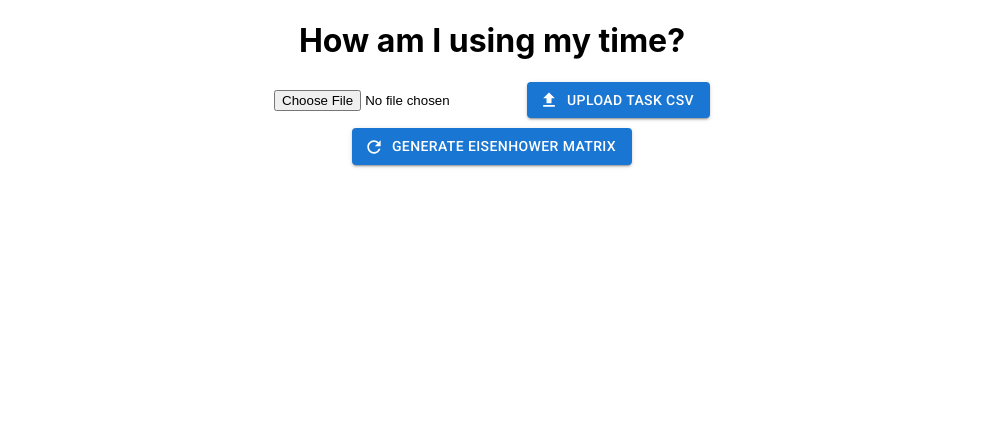
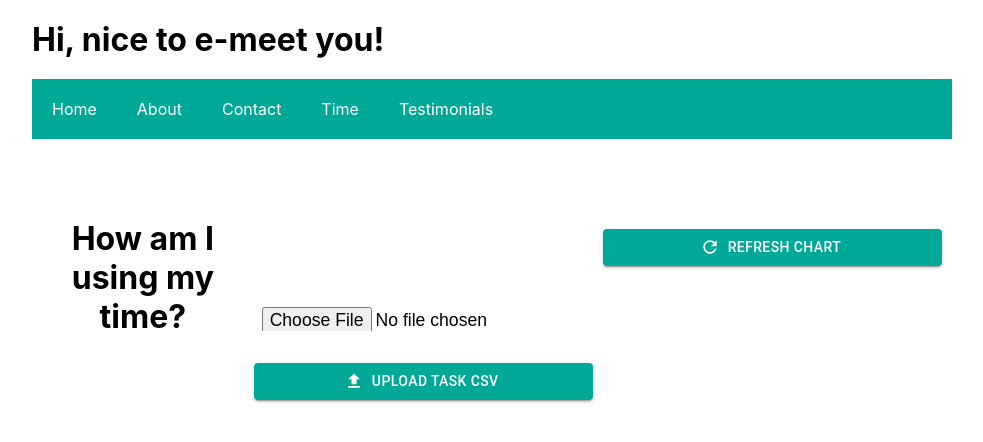
Before and after one commit to henashah7/pm-learning, a React (Create React App) app in the folder frontend/: page /time in a window 1280 px wide. Shown: the top 442 px of the page, without its empty margins (148-1131 px from the left). Built offline with nearby package versions, Linux system fonts and the light colour scheme.

Commit message:
Add portfolio content

```diff
--- a/frontend/package.json
+++ b/frontend/package.json
@@ -14,7 +14,9 @@
     "axios": "^1.4.0",
     "react": "^18.2.0",
     "react-dom": "^18.2.0",
+    "react-ga": "^3.3.1",
     "react-helmet": "^6.1.0",
+    "react-router-dom": "^5.3.4",
     "react-scripts": "5.0.1",
     "web-vitals": "^2.1.4"
   },
@@ -41,5 +43,8 @@
       "last 1 firefox version",
       "last 1 safari version"
     ]
+  },
+  "devDependencies": {
+    "@types/react-router-dom": "^5.3.3"
   }
 }
--- /dev/null
+++ b/frontend/src/About.js
@@ -0,0 +1,15 @@
+import React, { useState } from 'react';
+import './App.css';
+
+function About () {
+    return (
+    <div className='app'>
+        <img src="assets/img/hena-profile.jpg" class="profile" alt="hena-avatar"/>
+        <h1>Hi! I'm Hena 👋🏼 </h1>I'm an Indian working as a Product Manager at <a href="https://www.tablecheck.com/en/" class="text-anchor">TableCheck Inc</a>, Tokyo.
+        I have an engineering background but as a firm believer in the concept of Ikigai,
+        <em>a reason for being</em>, I'm on the quest of discovering purpose of life. Found Product Management on the way, and holding on to it tightly. Here's a sneak peek into my work and what I'm up to in life now
+    </div>
+    )
+  }
+
+export default About;
--- a/frontend/src/App.css
+++ b/frontend/src/App.css
@@ -20,3 +20,77 @@
     transform: rotate(360deg);
   }
 }
+
+html {
+  box-sizing: border-box;
+}
+
+*, *::before, *::after {
+  box-sizing: inherit;
+  padding: 0;
+  margin: 0;
+}
+
+.app {
+  width: 960px;
+  margin: 0 auto;
+  padding: 20px;
+}
+
+nav ul {
+  list-style: none;
+  display: flex;
+  background-color: rgb(0, 168, 151);
+  margin-bottom: 20px;
+}
+
+nav ul li {
+  padding: 20px;
+}
+
+nav ul li a {
+  color: white;
+  text-decoration: none;
+}
+
+.current {
+  border-bottom: 4px solid white;
+}
+
+h1 {
+  margin-bottom: 20px;
+}
+
+p {
+  margin-bottom: 15px;
+}
+
+.App {
+  display: flex;
+  justify-content: center;
+  margin-top: 5rem;
+}
+input {
+  display: block;
+  width: 20rem;
+  height: 2rem;
+  padding: 0.5rem;
+  font-size: 1.1em;
+  font-weight: 500;
+  margin-bottom: 2rem;
+}
+button {
+  border: none;
+  padding: 1rem;
+  width: 21.2rem;
+  font-size: 1.2em;
+  border-radius: 0.2rem;
+  cursor: pointer;
+}
+button:hover {
+  background-color: #c5c5c5;
+}
+.message {
+  font-size: 1.2em;
+  text-align: center;
+}
--- a/frontend/src/App.js
+++ b/frontend/src/App.js
@@ -1,40 +1,104 @@
-import React, { useEffect, useState } from 'react';
+import React, { Fragment } from 'react';
+// import { NavLink, Switch, Route, Routes } from 'react-router-dom';
+import { Link, BrowserRouter as Router, Switch, Route } from "react-router-dom";
 import './App.css';
-import Axios from 'axios';
+import  Time from './Time';
+import Testimonials from './Testimonials';
+import About from './About';
 import { Helmet } from "react-helmet";
-import Button from '@mui/material/Button';
-import RefreshIcon from '@mui/icons-material/Refresh';
-import UploadIcon from '@mui/icons-material/Upload';
-import { AgChartsReact } from 'ag-charts-react';
-import GenerateChart from './generateChart';
-import UploadCsv from './uploadCsv';
 
-function App() {
 
+const Home = () => {
+  return <div className='home'>
+    <h1>Welcome to my portfolio website</h1>
+    <p> Feel free to browse around and learn more about me.</p>
+  </div>
+}
+
+const Contact = () => {
+  return <div className='contact'>
+    <h1>Contact Me</h1>
+    <p>You can reach me via email: <strong>hello@example.com</strong></p>
+  </div>
+}
+
+// function App () {
+//   return (
+//     <Fragment>
+//       <Router>
+//         <nav>
+//           <div>
+//             <ul>
+//               <li><Link to="/">Home</Link></li>
+//               <li><Link to="/about">About</Link></li>
+//               <li><Link to="/time">Time</Link></li>
+//               <li><Link to="/contact">Contact</Link></li>
+//             </ul>
+//           </div>
+//         </nav>
+//         <Switch>
+//           <Route path="/about"><About /></Route>
+//           <Route path="/time"><Time /></Route>
+//           <Route path="/contact"><Contact /></Route>
+//         </Switch>
+//       </Router>
+//       <footer> Hello I'm a little footer</footer>
+//     </Fragment>
+//   );
+// }
+
+const Main = () => {
+  return <Switch>
+    <Route path='/about'><About /></Route>
+    <Route exact path='/contact'><Contact /></Route>
+    <Route exact path='/time'><Time /></Route>
+    <Route exact path='/testimonials'><Testimonials /></Route>
+  </Switch>
+}
+
+const Navigation = () => {
+  return <nav>
+     <ul>
+      <li><Link to='/'>Home</Link></li>
+      <li><Link to='/about'>About</Link></li>
+      <li><Link to='/contact'>Contact</Link></li>
+      <li><Link to='/time'>Time</Link></li>
+      <li><Link to='/testimonials'>Testimonials</Link></li>
+    </ul>
+   </nav>
+}
+
+// const Home = () => {
+//   return <div className='home'>
+//     <h1>Welcome to my portfolio website</h1>
+//     <p> Feel free to browse around and learn more about me.</p>
+//   </div>
+// }
+
+// const About = () => {
+//   return <div className='about'>
+//     <h1>About Me</h1>
+//     <p>Ipsum dolor dolorem consectetur est velit fugiat. Dolorem provident corporis fuga saepe distinctio ipsam? Et quos harum excepturi dolorum molestias?</p>
+//   </div>
+// }
+
+// const Contact = () => {
+//   return <div className='contact'>
+//     <h1>Contact Me</h1>
+//     <p>You can reach me via email: <strong>hello@example.com</strong></p>
+//   </div>
+// }
+
+function App () {
   return (
-    <div className="App">
-      <Helmet>
-        <title>My PM LEARNING APP</title>
-        <link rel="canonical" href="http://example.com"/>
-        <meta name="sample app" content="sample app, time spend" />
-        <link rel="stylesheet" href="https://fonts.googleapis.com/css?family=Roboto:300,400,500,700&display=swap"/>
-      </Helmet>
-      <header className="App-header">
-        <h1>
-          How am I using my time?
-        </h1>
-      </header>
-      <UploadCsv />
-      {/* <div className="form">
-        <form action="/uploadfile" enctype="multipart/form-data" method="post">
-          <input type="file" name="uploadfile" accept='csv'/>
-          <Button variant="contained" startIcon={<UploadIcon/>} onClick={submit}> Upload Task CSV</Button>
-        </form>
-      </div> */}
-      <div classname="chart-grid">
-        <GenerateChart/>
-      </div>
-    </div>
-  );
+  <div className='app'>
+    <h1>Hi, nice to e-meet you!</h1>
+    <Router>
+        <Navigation />
+        <Main />
+    </Router>
+  </div>
+  )
 }
+
 export default App;
--- /dev/null
+++ b/frontend/src/Testimonials.js
@@ -0,0 +1,137 @@
+import React, { useState } from 'react';
+import Button from '@mui/material/Button';
+import './App.css';
+import Axios from 'axios';
+
+function Testimonials() {
+  const [name, setName] = useState("");
+  const [profile, setProfile] = useState("");
+  const [mobileNumber, setMobileNumber] = useState("");
+  const [messageText, setMessageText] = useState("");
+  const [items, setItems] = useState([
+    {
+      name: "yiying",
+      message: "hi hi"
+    },
+    {
+      name: "toyo",
+      message: "ho ho"
+    }
+  ]);
+
+  // let handleSubmit = async (e) => {
+  //   e.preventDefault();
+  //   try {
+  //     let res = await fetch("https://henashah.com:3000/api/insert/", {
+  //       method: "POST",
+  //       body: JSON.stringify({
+  //         name: name,
+  //         profile: profile || null,
+  //         mobileNumber: mobileNumber,
+  //         messageText: messageText
+  //       }),
+  //     });
+  //     let resJson = await res.json();
+  //     if (res.status === 200) {
+  //       setName("");
+  //       setProfile("");
+  //       setMessage("User created successfully");
+  //     } else {
+  //       setMessage("Some error occured");
+  //     }
+  //   } catch (err) {
+  //     console.log(err);
+  //   }
+  // };
+
+  const submit = () => {
+    Axios.post("/api/insert").then(() => {
+      console.log("returned from post api");
+      // alert("Succesfully added");
+    });
+  }
+
+  const getTestimonies = () => {
+    Axios.get("https://henashah.com:3000/api/testimonies").then((results) => {
+      console.log("returned from post api");
+      setItems(results.data); //not sure if this line of code makes sense
+      items = results.data;
+     });
+    return <div className="testimonies">
+      <h3>Testimonials</h3>
+      <div id="quotes">
+      {items.map((item, index) => (
+        <div className="quote" key={index}>
+          <p className="quote-text">{item.message}</p>
+          <p className="quote-author">{item.name}</p>
+        </div>))}
+    </div>
+    </div>
+  }
+
+  return (
+    <div className="content">
+      <div className="App">
+      <form onSubmit={submit}>
+        <input
+          type="text"
+          value={name}
+          placeholder="Name"
+          onChange={(e) => setName(e.target.value)}
+        />
+        <input
+          type="text"
+          value={profile}
+          placeholder="LinkedIn"
+          onChange={(e) => setProfile(e.target.value)}
+        />
+        <input
+          type="text"
+          value={messageText}
+          placeholder="Share your experience"
+          onChange={(e) => setMessageText(e.target.value)}
+        />
+
+        <Button variant="contained" type="submit" sx = {{backgroundColor : '#00A897' }}>Create</Button>
+        {/* <getTestimonies /> */}
+        {items.map((item, index) => (
+        <div className="quote" key={index}>
+          <p className="quote-text">{item.message}</p>
+          <p className="quote-author">{item.user}</p>
+        </div>))}
+        {/* <div className="message">{message ? <p>{message}</p> : null}</div> */}
+      </form>
+    </div>
+    </div>
+  );
+}
+
+export default Testimonials;
+
+/* <div id="newTestimonial">
+        <h3>How was your experience working with Hena?</h3>
+        <form name="newTestimonial" action="testimonials/add" method="post">
+          <input type="text" id="form-user" name="user" placeholder="Your Name" />
+          <br />
+          <textarea name="text" rows="8" cols="60" placeholder="Enter your testimonial here" />
+          <input type="hidden" name="approved" value="0" />
+          <br />
+          <input type="submit" value="add" />
+        </form>
+      </div>
+      {addStatus !== undefined && addStatus === 'success' && (
+        <div className="alert alert-success" role="alert">
+          Your testimonial has been submitted!
+        </div>
+      )}
+      <h3>Testimonials</h3>
+      <hr /> */
+      /* <div id="quotes">
+        {items.map((item, index) => (
+          <div className="quote" key={index}>
+            <p className="quote-text">{item.text}</p>
+            <p className="quote-author">{item.user}</p>
+            <hr />
+          </div>
+        ))}
+      </div> */
--- /dev/null
+++ b/frontend/src/Time.js
@@ -0,0 +1,32 @@
+import React, { useEffect, useState } from 'react';
+import './App.css';
+import Axios from 'axios';
+import Button from '@mui/material/Button';
+import RefreshIcon from '@mui/icons-material/Refresh';
+import UploadIcon from '@mui/icons-material/Upload';
+import { AgChartsReact } from 'ag-charts-react';
+import GenerateChart from './generateChart';
+import UploadCsv from './uploadCsv';
+
+export default function Time() {
+
+  return (
+    <div className="App">
+      <header className="App-header">
+        <h1>
+          How am I using my time?
+        </h1>
+      </header>
+      <UploadCsv />
+      {/* <div className="form">
+        <form action="/uploadfile" enctype="multipart/form-data" method="post">
+          <input type="file" name="uploadfile" accept='csv'/>
+          <Button variant="contained" startIcon={<UploadIcon/>} onClick={submit}> Upload Task CSV</Button>
+        </form>
+      </div> */}
+      <div classname="chart-grid">
+        <GenerateChart/>
+      </div>
+    </div>
+  );
+}
--- a/frontend/src/generateChart.js
+++ b/frontend/src/generateChart.js
@@ -67,7 +67,7 @@ export default function GenerateChart() {
   });
 
   const getChart = () => {
-    Axios.get("https:/henashah.com:3000/api/chart").then((results) => {
+    Axios.get("https://henashah.com:3000/api/chart").then((results) => {
       alert("succesfully retrieved inside getChart function");
       setData(results.data); //not sure if this line of code makes sense
       options.data = results.data;
@@ -80,7 +80,7 @@ export default function GenerateChart() {
   return (
     <div className="chart-grid">
       <div>
-        <Button variant="contained" startIcon={<RefreshIcon/>} onClick={getChart}> Generate Eisenhower Matrix</Button>
+        <Button variant="contained" sx = {{backgroundColor : '#00A897' }} startIcon={<RefreshIcon/> } onClick={getChart}>Refresh Chart</Button>
       </div>
       {console.log(options.data)}
       {/* <AgChartsReact classname='chart' options={options}></AgChartsReact> */}
--- a/frontend/src/index.js
+++ b/frontend/src/index.js
@@ -1,15 +1,15 @@
 import React from 'react';
-import ReactDOM from 'react-dom/client';
+import ReactDOM from 'react-dom';
 import './index.css';
 import App from './App';
+import { BrowserRouter } from 'react-router-dom';
 import reportWebVitals from './reportWebVitals';
 
-const root = ReactDOM.createRoot(document.getElementById('root'));
-root.render(
-  <React.StrictMode>
-    <App />
-  </React.StrictMode>
-);
+ReactDOM.render((
+<BrowserRouter>
+  <App />
+</BrowserRouter>
+), document.getElementById('root'));
 
 // If you want to start measuring performance in your app, pass a function
 // to log results (for example: reportWebVitals(console.log))
--- a/frontend/src/uploadCsv.js
+++ b/frontend/src/uploadCsv.js
@@ -8,7 +8,7 @@ import { AgChartsReact } from 'ag-charts-react';
 export default function UploadCsv() {
 
     const submit = () => {
-        Axios.post("https:/henashah.com:3000/api/uploadfile").then(() => {
+        Axios.post("https://henashah.com:3000/api/uploadfile").then(() => {
           console.log("returned from post api");
           alert("Succesfully added");
         });
@@ -20,7 +20,7 @@ export default function UploadCsv() {
       <div className="form">
         <form action="/uploadfile" enctype="multipart/form-data" method="post">
           <input type="file" name="uploadfile" accept='csv'/>
-          <Button variant="contained" startIcon={<UploadIcon/>} onClick={submit}> Upload Task CSV</Button>
+          <Button variant="contained" sx = {{backgroundColor : '#00A897' }} startIcon={<UploadIcon/>} onClick={submit}> Upload Task CSV</Button>
         </form>
       </div>
     </div>
```
Also changed, not shown: 13 other files (tests, documents, lock files or other folders).
